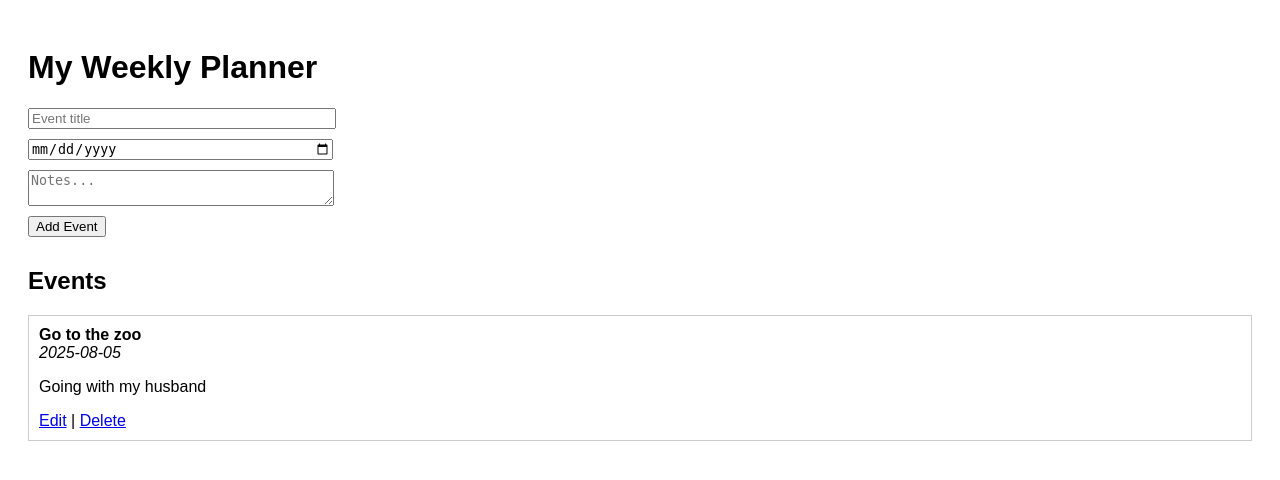
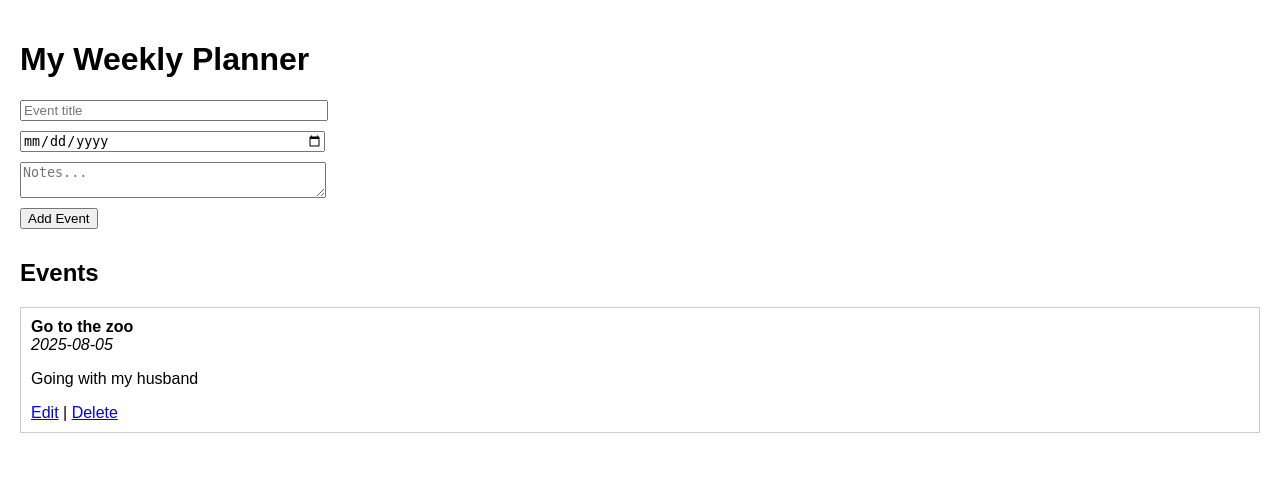
Before and after one commit to laurenksmith/digitalteacherplanner, a Flask app: page / in a window 1280 px wide. Shown: the top 480 px of the page. Run offline with Flask 3, Linux system fonts and the light colour scheme.

Commit message:
Experimenting with margin values

```diff
--- a/templates/index.html
+++ b/templates/index.html
@@ -3,7 +3,7 @@
 <head>
   <title>Teacher Planner</title>
   <style>
-    body { font-family: Arial, sans-serif; padding: 20px; }
+    body { font-family: Arial, sans-serif; padding: 20px; margin: 0;}
     form { margin-bottom: 30px; }
     input, textarea { display: block; margin: 10px 0; width: 300px; }
     .event { margin-bottom: 20px; padding: 10px; border: 1px solid #ccc; }
```
